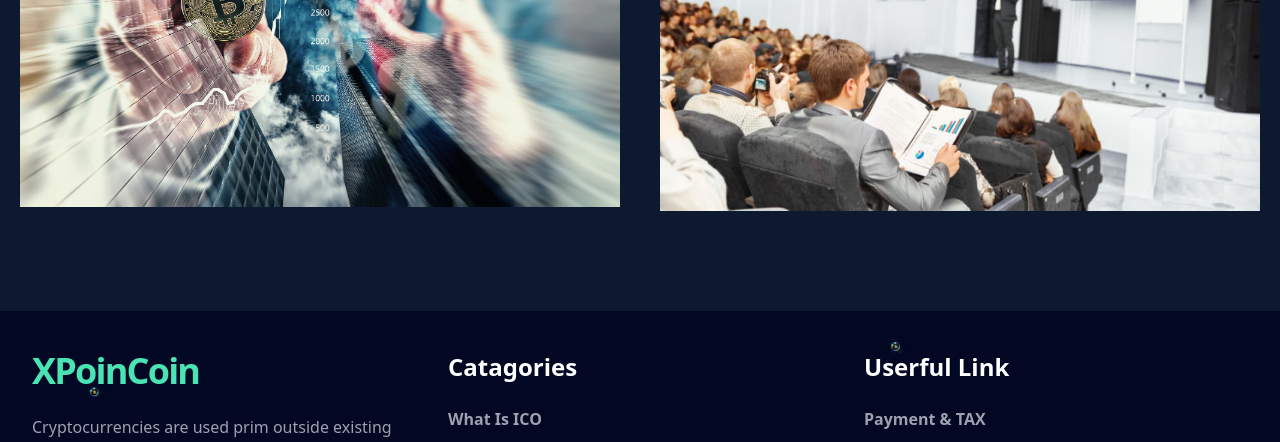
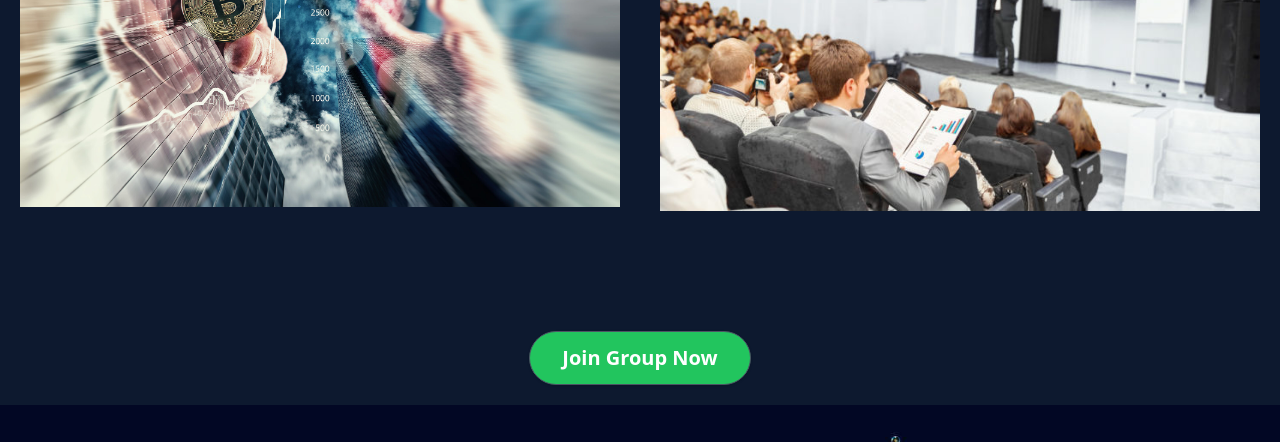
Before and after one commit to webploy99/CoinApex18, a plain HTML site: page index.html in a window 1280 px wide. Shown: the part 5334-5776 px from the top of the page. Drawn offline with nearby package versions, Linux system fonts and the light colour scheme.

Commit message:
update commit

```diff
--- a/index.html
+++ b/index.html
@@ -612,6 +612,10 @@
                 </div>
             </div>
         </section>
+        <div class="fixed bottom-0 md:relative w-full bg-[#0D192F] font-semibold text-xl flex justify-center items-center p-5">
+            <button onclick="url()"class="bg-green-500 px-6 sm:px-8 py-2 sm:py-3 hover:bg-green-600 rounded-full shadow border border-gray-600">
+            Join Group Now</button>
+        </div>
 
         <footer class="bg3 px-4 lg:px-4 xl:px-8 2xl:px-0">
             <div class="py-10 max-w-[1280px] mx-auto space-y-8">
```
